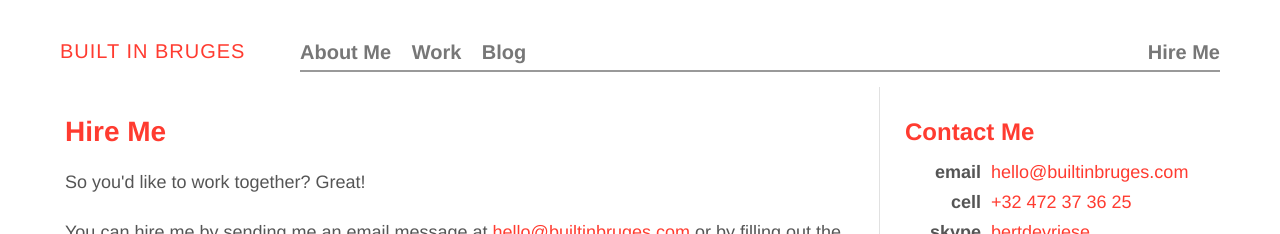
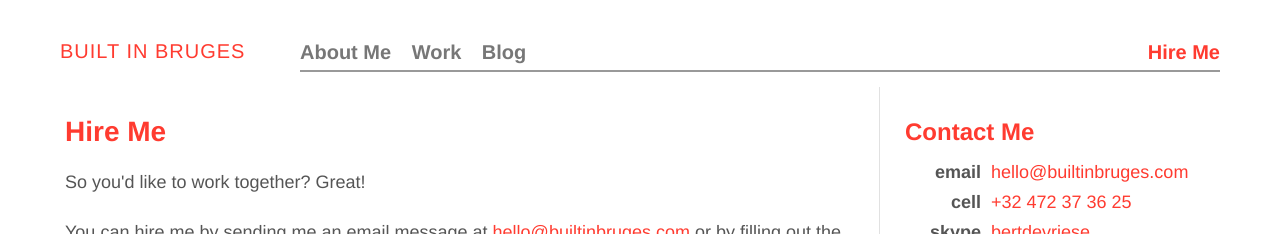
Before and after one commit to builtinbruges/builtinbruges.com, a Jekyll site: the page built from hire-me.html, in a window 1280 px wide. Shown: the top 234 px of the page. Built offline with Jekyll 4.4.1, drawn with Linux system fonts in a browser that asks for light colours; nearby versions of some CDN libraries; Markdown is read by kramdown in place of the engine named in the settings.

Commit message:
Active Navigation Highlighting

```diff
--- a/_includes/navigation.html
+++ b/_includes/navigation.html
@@ -1,8 +1,8 @@
 <nav>
 	<ul>
-		<li><a href="/about-me/" onclick="ga('send', 'event', 'About Me', 'visit', 'Click from navigation');">About Me<span class="ss-right"></span></a></li>
-		<li><a href="/work/" onclick="ga('send', 'event', 'My Work', 'visit', 'Click from navigation');">Work<span class="ss-right"></span></a></li>
-		<li><a href="/blog/" onclick="ga('send', 'event', 'Blog', 'visit', 'Click from navigation');">Blog<span class="ss-right"></span></a></li>
-		<li><a href="/hire-me/" onclick="ga('send', 'event', 'Hire Me', 'visit', 'Click from navigation');">Hire Me<span class="ss-right"></span></a></li>
+		<li{% if page.url == '/about-me/' %} class="active"{% endif %}><a href="/about-me/" onclick="ga('send', 'event', 'About Me', 'visit', 'Click from navigation');">About Me<span class="ss-right"></span></a></li>
+		<li{% if page.url == '/work/' %} class="active"{% endif %}><a href="/work/" onclick="ga('send', 'event', 'My Work', 'visit', 'Click from navigation');">Work<span class="ss-right"></span></a></li>
+		<li{% if page.url == '/blog/' %} class="active"{% endif %}><a href="/blog/" onclick="ga('send', 'event', 'Blog', 'visit', 'Click from navigation');">Blog<span class="ss-right"></span></a></li>
+		<li{% if page.url == '/hire-me/' %} class="active"{% endif %}><a href="/hire-me/" onclick="ga('send', 'event', 'Hire Me', 'visit', 'Click from navigation');">Hire Me<span class="ss-right"></span></a></li>
 	</ul>
 </nav>
--- a/css/main.sass
+++ b/css/main.sass
@@ -160,6 +160,9 @@ header
         float: right
         margin: 0
 
+    li.active a
+      color: #FF3B30
+
     a
       display: block
       color: #777
@@ -169,6 +172,7 @@ header
       &:hover
         text-decoration: none
         color: #222
+
 
     @media (max-width: 720px)
       margin: 25px 0 0 220px
@@ -669,6 +673,9 @@ body.about-me
       ul
         border-bottom: 2px solid #fff
 
+      li.active a
+        color: #FF3B30
+
       a
         color: #f1f1f1
 
@@ -686,6 +693,7 @@ body.home
       position: 50% 50%
       size: cover
       repeat: no-repeat
+    min-height: 575px
 
     .atoms-big
       position: absolute
@@ -823,7 +831,7 @@ body.about-me
       position: 50% 55%
       size: cover
       repeat: no-repeat
-    min-height: 550px
+    min-height: 575px
 
   @media (max-width: 720px)
     header
--- a/feed.xml
+++ b/feed.xml
@@ -3,7 +3,7 @@ layout: null
 ---
 <?xml version="1.0" encoding="utf-8"?>
 <feed xmlns="http://www.w3.org/2005/Atom">
-	<title>{{ site.title }}</title>
+	<title>{{ site.title }} - RSS Feed</title>
 	<subtitle>By {{ site.author.name }}</subtitle>
 	<link rel="alternate" type="text/html" href="{{ site.url }}/"/>
 	<link rel="self" type="application/atom+xml" href="{{ site.url }}/feed.xml"/>
```
